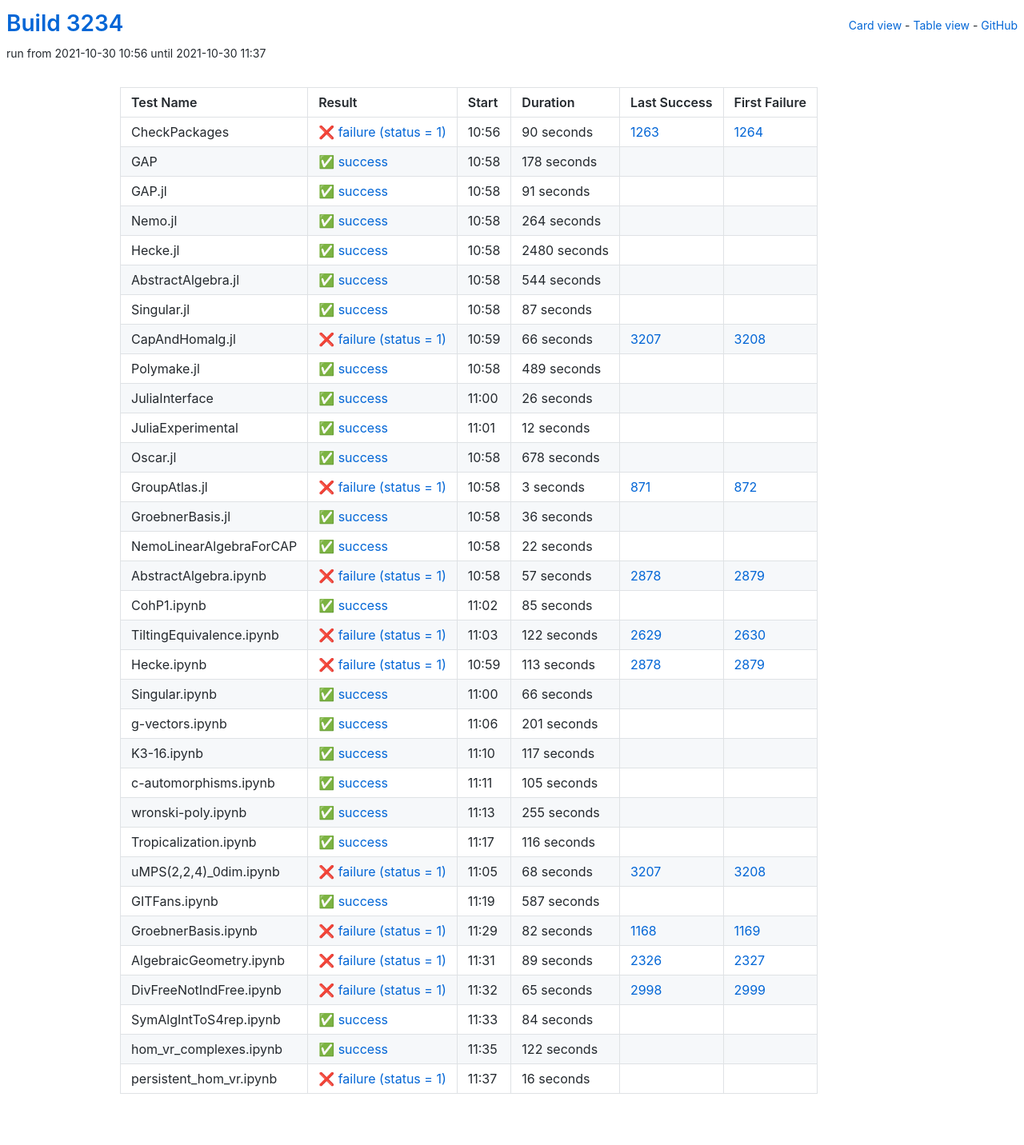
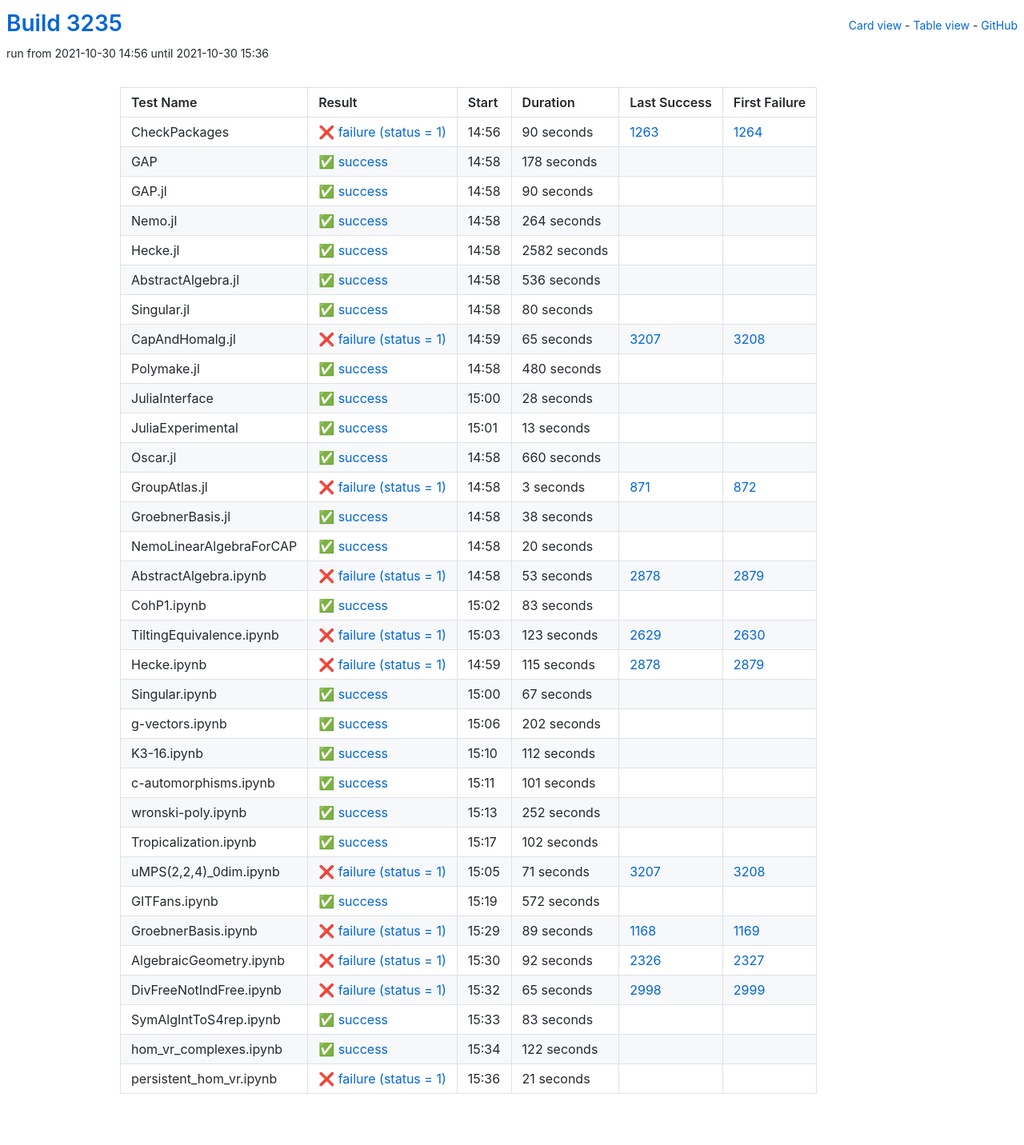
Before and after one commit to oscar-system/oscar-ci-status-stable, a Jekyll site: the page built from table.html, in a window 1280 px wide. Shown: the whole page at 80% size. Built offline with Jekyll 4.4.1, drawn with Linux system fonts in a browser that asks for light colours.

Commit message:
Build #3235

```diff
--- a/_data/ci.yml
+++ b/_data/ci.yml
@@ -1,6 +1,6 @@
 ---
-build: 3234
-build_url: https://oscarci.mathematik.uni-kl.de/job/oscar-stable/3234/
+build: 3235
+build_url: https://oscarci.mathematik.uni-kl.de/job/oscar-stable/3235/
 job: oscar-stable
 organization: oscar-system
 repo: oscar-ci-status-stable
@@ -8,8 +8,8 @@ repourl: https://github.com/oscar-system/oscar-ci-status-stable
 tests:
 - name: CheckPackages
   id: checkpackages
-  log: https://oscarci.mathematik.uni-kl.de/job/oscar-stable/3234/artifact/logs/build-3234/CheckPackages.log
-  start: 2021-10-30 10:56
+  log: https://oscarci.mathematik.uni-kl.de/job/oscar-stable/3235/artifact/logs/build-3235/CheckPackages.log
+  start: 2021-10-30 14:56
   success: false
   exitcode: 1
   status: failure
@@ -20,8 +20,8 @@ tests:
   first_failure_url: https://oscarci.mathematik.uni-kl.de/job/oscar-stable/1264/
 - name: GAP
   id: gap
-  log: https://oscarci.mathematik.uni-kl.de/job/oscar-stable/3234/artifact/logs/build-3234/GAP.log
-  start: 2021-10-30 10:58
+  log: https://oscarci.mathematik.uni-kl.de/job/oscar-stable/3235/artifact/logs/build-3235/GAP.log
+  start: 2021-10-30 14:58
   success: true
   exitcode: 0
   status: success
@@ -32,20 +32,20 @@ tests:
   first_failure_url:
 - name: GAP.jl
   id: gap-jl
-  log: https://oscarci.mathematik.uni-kl.de/job/oscar-stable/3234/artifact/logs/build-3234/GAP.jl.log
-  start: 2021-10-30 10:58
+  log: https://oscarci.mathematik.uni-kl.de/job/oscar-stable/3235/artifact/logs/build-3235/GAP.jl.log
+  start: 2021-10-30 14:58
   success: true
   exitcode: 0
   status: success
-  duration: 91
+  duration: 90
   last_success: false
   last_success_url:
   first_failure: false
   first_failure_url:
 - name: Nemo.jl
   id: nemo-jl
-  log: https://oscarci.mathematik.uni-kl.de/job/oscar-stable/3234/artifact/logs/build-3234/Nemo.jl.log
-  start: 2021-10-30 10:58
+  log: https://oscarci.mathematik.uni-kl.de/job/oscar-stable/3235/artifact/logs/build-3235/Nemo.jl.log
+  start: 2021-10-30 14:58
   success: true
   exitcode: 0
   status: success
@@ -56,104 +56,104 @@ tests:
   first_failure_url:
 - name: Hecke.jl
   id: hecke-jl
-  log: https://oscarci.mathematik.uni-kl.de/job/oscar-stable/3234/artifact/logs/build-3234/Hecke.jl.log
-  start: 2021-10-30 10:58
+  log: https://oscarci.mathematik.uni-kl.de/job/oscar-stable/3235/artifact/logs/build-3235/Hecke.jl.log
+  start: 2021-10-30 14:58
   success: true
   exitcode: 0
   status: success
-  duration: 2480
+  duration: 2582
   last_success: false
   last_success_url:
   first_failure: false
   first_failure_url:
 - name: AbstractAlgebra.jl
   id: abstractalgebra-jl
-  log: https://oscarci.mathematik.uni-kl.de/job/oscar-stable/3234/artifact/logs/build-3234/AbstractAlgebra.jl.log
-  start: 2021-10-30 10:58
+  log: https://oscarci.mathematik.uni-kl.de/job/oscar-stable/3235/artifact/logs/build-3235/AbstractAlgebra.jl.log
+  start: 2021-10-30 14:58
   success: true
   exitcode: 0
   status: success
-  duration: 544
+  duration: 536
   last_success: false
   last_success_url:
   first_failure: false
   first_failure_url:
 - name: Singular.jl
   id: singular-jl
-  log: https://oscarci.mathematik.uni-kl.de/job/oscar-stable/3234/artifact/logs/build-3234/Singular.jl.log
-  start: 2021-10-30 10:58
+  log: https://oscarci.mathematik.uni-kl.de/job/oscar-stable/3235/artifact/logs/build-3235/Singular.jl.log
+  start: 2021-10-30 14:58
   success: true
   exitcode: 0
   status: success
-  duration: 87
+  duration: 80
   last_success: false
   last_success_url:
   first_failure: false
   first_failure_url:
 - name: CapAndHomalg.jl
   id: capandhomalg-jl
-  log: https://oscarci.mathematik.uni-kl.de/job/oscar-stable/3234/artifact/logs/build-3234/CapAndHomalg.jl.log
-  start: 2021-10-30 10:59
+  log: https://oscarci.mathematik.uni-kl.de/job/oscar-stable/3235/artifact/logs/build-3235/CapAndHomalg.jl.log
+  start: 2021-10-30 14:59
   success: false
   exitcode: 1
   status: failure
-  duration: 66
+  duration: 65
   last_success: 3207
   last_success_url: https://oscarci.mathematik.uni-kl.de/job/oscar-stable/3207/
   first_failure: 3208
   first_failure_url: https://oscarci.mathematik.uni-kl.de/job/oscar-stable/3208/
 - name: Polymake.jl
   id: polymake-jl
-  log: https://oscarci.mathematik.uni-kl.de/job/oscar-stable/3234/artifact/logs/build-3234/Polymake.jl.log
-  start: 2021-10-30 10:58
+  log: https://oscarci.mathematik.uni-kl.de/job/oscar-stable/3235/artifact/logs/build-3235/Polymake.jl.log
+  start: 2021-10-30 14:58
   success: true
   exitcode: 0
   status: success
-  duration: 489
+  duration: 480
   last_success: false
   last_success_url:
   first_failure: false
   first_failure_url:
 - name: JuliaInterface
   id: juliainterface
-  log: https://oscarci.mathematik.uni-kl.de/job/oscar-stable/3234/artifact/logs/build-3234/JuliaInterface.log
-  start: 2021-10-30 11:00
+  log: https://oscarci.mathematik.uni-kl.de/job/oscar-stable/3235/artifact/logs/build-3235/JuliaInterface.log
+  start: 2021-10-30 15:00
   success: true
   exitcode: 0
   status: success
-  duration: 26
+  duration: 28
   last_success: false
   last_success_url:
   first_failure: false
   first_failure_url:
 - name: JuliaExperimental
   id: juliaexperimental
-  log: https://oscarci.mathematik.uni-kl.de/job/oscar-stable/3234/artifact/logs/build-3234/JuliaExperimental.log
-  start: 2021-10-30 11:01
+  log: https://oscarci.mathematik.uni-kl.de/job/oscar-stable/3235/artifact/logs/build-3235/JuliaExperimental.log
+  start: 2021-10-30 15:01
   success: true
   exitcode: 0
   status: success
-  duration: 12
+  duration: 13
   last_success: false
   last_success_url:
   first_failure: false
   first_failure_url:
 - name: Oscar.jl
   id: oscar-jl
-  log: https://oscarci.mathematik.uni-kl.de/job/oscar-stable/3234/artifact/logs/build-3234/Oscar.jl.log
-  start: 2021-10-30 10:58
+  log: https://oscarci.mathematik.uni-kl.de/job/oscar-stable/3235/artifact/logs/build-3235/Oscar.jl.log
+  start: 2021-10-30 14:58
   success: true
   exitcode: 0
   status: success
-  duration: 678
+  duration: 660
   last_success: false
   last_success_url:
   first_failure: false
   first_failure_url:
 - name: GroupAtlas.jl
   id: groupatlas-jl
-  log: https://oscarci.mathematik.uni-kl.de/job/oscar-stable/3234/artifact/logs/build-3234/GroupAtlas.jl.log
-  start: 2021-10-30 10:58
+  log: https://oscarci.mathematik.uni-kl.de/job/oscar-stable/3235/artifact/logs/build-3235/GroupAtlas.jl.log
+  start: 2021-10-30 14:58
   success: false
   exitcode: 1
   status: failure
@@ -164,200 +164,200 @@ tests:
   first_failure_url: https://oscarci.mathematik.uni-kl.de/job/oscar-stable/872/
 - name: GroebnerBasis.jl
   id: groebnerbasis-jl
-  log: https://oscarci.mathematik.uni-kl.de/job/oscar-stable/3234/artifact/logs/build-3234/GroebnerBasis.jl.log
-  start: 2021-10-30 10:58
+  log: https://oscarci.mathematik.uni-kl.de/job/oscar-stable/3235/artifact/logs/build-3235/GroebnerBasis.jl.log
+  start: 2021-10-30 14:58
   success: true
   exitcode: 0
   status: success
-  duration: 36
+  duration: 38
   last_success: false
   last_success_url:
   first_failure: false
   first_failure_url:
 - name: NemoLinearAlgebraForCAP
   id: nemolinearalgebraforcap
-  log: https://oscarci.mathematik.uni-kl.de/job/oscar-stable/3234/artifact/logs/build-3234/NemoLinearAlgebraForCAP.log
-  start: 2021-10-30 10:58
+  log: https://oscarci.mathematik.uni-kl.de/job/oscar-stable/3235/artifact/logs/build-3235/NemoLinearAlgebraForCAP.log
+  start: 2021-10-30 14:58
   success: true
   exitcode: 0
   status: success
-  duration: 22
+  duration: 20
   last_success: false
   last_success_url:
   first_failure: false
   first_failure_url:
 - name: AbstractAlgebra.ipynb
   id: abstractalgebra-ipynb
-  log: https://oscarci.mathematik.uni-kl.de/job/oscar-stable/3234/artifact/logs/build-3234/AbstractAlgebra.ipynb.log
-  start: 2021-10-30 10:58
+  log: https://oscarci.mathematik.uni-kl.de/job/oscar-stable/3235/artifact/logs/build-3235/AbstractAlgebra.ipynb.log
+  start: 2021-10-30 14:58
   success: false
   exitcode: 1
   status: failure
-  duration: 57
+  duration: 53
   last_success: 2878
   last_success_url: https://oscarci.mathematik.uni-kl.de/job/oscar-stable/2878/
   first_failure: 2879
   first_failure_url: https://oscarci.mathematik.uni-kl.de/job/oscar-stable/2879/
 - name: CohP1.ipynb
   id: cohp1-ipynb
-  log: https://oscarci.mathematik.uni-kl.de/job/oscar-stable/3234/artifact/logs/build-3234/CohP1.ipynb.log
-  start: 2021-10-30 11:02
+  log: https://oscarci.mathematik.uni-kl.de/job/oscar-stable/3235/artifact/logs/build-3235/CohP1.ipynb.log
+  start: 2021-10-30 15:02
   success: true
   exitcode: 0
   status: success
-  duration: 85
+  duration: 83
   last_success: false
   last_success_url:
   first_failure: false
   first_failure_url:
 - name: TiltingEquivalence.ipynb
   id: tiltingequivalence-ipynb
-  log: https://oscarci.mathematik.uni-kl.de/job/oscar-stable/3234/artifact/logs/build-3234/TiltingEquivalence.ipynb.log
-  start: 2021-10-30 11:03
+  log: https://oscarci.mathematik.uni-kl.de/job/oscar-stable/3235/artifact/logs/build-3235/TiltingEquivalence.ipynb.log
+  start: 2021-10-30 15:03
   success: false
   exitcode: 1
   status: failure
-  duration: 122
+  duration: 123
   last_success: 2629
   last_success_url: https://oscarci.mathematik.uni-kl.de/job/oscar-stable/2629/
   first_failure: 2630
   first_failure_url: https://oscarci.mathematik.uni-kl.de/job/oscar-stable/2630/
 - name: Hecke.ipynb
   id: hecke-ipynb
-  log: https://oscarci.mathematik.uni-kl.de/job/oscar-stable/3234/artifact/logs/build-3234/Hecke.ipynb.log
-  start: 2021-10-30 10:59
+  log: https://oscarci.mathematik.uni-kl.de/job/oscar-stable/3235/artifact/logs/build-3235/Hecke.ipynb.log
+  start: 2021-10-30 14:59
   success: false
   exitcode: 1
   status: failure
-  duration: 113
+  duration: 115
   last_success: 2878
   last_success_url: https://oscarci.mathematik.uni-kl.de/job/oscar-stable/2878/
   first_failure: 2879
   first_failure_url: https://oscarci.mathematik.uni-kl.de/job/oscar-stable/2879/
 - name: Singular.ipynb
   id: singular-ipynb
-  log: https://oscarci.mathematik.uni-kl.de/job/oscar-stable/3234/artifact/logs/build-3234/Singular.ipynb.log
-  start: 2021-10-30 11:00
+  log: https://oscarci.mathematik.uni-kl.de/job/oscar-stable/3235/artifact/logs/build-3235/Singular.ipynb.log
+  start: 2021-10-30 15:00
   success: true
   exitcode: 0
   status: success
-  duration: 66
+  duration: 67
   last_success: false
   last_success_url:
   first_failure: false
   first_failure_url:
 - name: g-vectors.ipynb
   id: g-vectors-ipynb
-  log: https://oscarci.mathematik.uni-kl.de/job/oscar-stable/3234/artifact/logs/build-3234/g-vectors.ipynb.log
-  start: 2021-10-30 11:06
+  log: https://oscarci.mathematik.uni-kl.de/job/oscar-stable/3235/artifact/logs/build-3235/g-vectors.ipynb.log
+  start: 2021-10-30 15:06
   success: true
   exitcode: 0
   status: success
-  duration: 201
+  duration: 202
   last_success: false
   last_success_url:
   first_failure: false
   first_failure_url:
 - name: K3-16.ipynb
   id: k3-16-ipynb
-  log: https://oscarci.mathematik.uni-kl.de/job/oscar-stable/3234/artifact/logs/build-3234/K3-16.ipynb.log
-  start: 2021-10-30 11:10
+  log: https://oscarci.mathematik.uni-kl.de/job/oscar-stable/3235/artifact/logs/build-3235/K3-16.ipynb.log
+  start: 2021-10-30 15:10
   success: true
   exitcode: 0
   status: success
-  duration: 117
+  duration: 112
   last_success: false
   last_success_url:
   first_failure: false
   first_failure_url:
 - name: c-automorphisms.ipynb
   id: c-automorphisms-ipynb
-  log: https://oscarci.mathematik.uni-kl.de/job/oscar-stable/3234/artifact/logs/build-3234/c-automorphisms.ipynb.log
-  start: 2021-10-30 11:11
+  log: https://oscarci.mathematik.uni-kl.de/job/oscar-stable/3235/artifact/logs/build-3235/c-automorphisms.ipynb.log
+  start: 2021-10-30 15:11
   success: true
   exitcode: 0
   status: success
-  duration: 105
+  duration: 101
   last_success: false
   last_success_url:
   first_failure: false
   first_failure_url:
 - name: wronski-poly.ipynb
   id: wronski-poly-ipynb
-  log: https://oscarci.mathematik.uni-kl.de/job/oscar-stable/3234/artifact/logs/build-3234/wronski-poly.ipynb.log
-  start: 2021-10-30 11:13
+  log: https://oscarci.mathematik.uni-kl.de/job/oscar-stable/3235/artifact/logs/build-3235/wronski-poly.ipynb.log
+  start: 2021-10-30 15:13
   success: true
   exitcode: 0
   status: success
-  duration: 255
+  duration: 252
   last_success: false
   last_success_url:
   first_failure: false
   first_failure_url:
 - name: Tropicalization.ipynb
   id: tropicalization-ipynb
-  log: https://oscarci.mathematik.uni-kl.de/job/oscar-stable/3234/artifact/logs/build-3234/Tropicalization.ipynb.log
-  start: 2021-10-30 11:17
+  log: https://oscarci.mathematik.uni-kl.de/job/oscar-stable/3235/artifact/logs/build-3235/Tropicalization.ipynb.log
+  start: 2021-10-30 15:17
   success: true
   exitcode: 0
   status: success
-  duration: 116
+  duration: 102
   last_success: false
   last_success_url:
   first_failure: false
   first_failure_url:
 - name: uMPS(2,2,4)_0dim.ipynb
   id: umps-2-2-4-0dim-ipynb
-  log: https://oscarci.mathematik.uni-kl.de/job/oscar-stable/3234/artifact/logs/build-3234/uMPS-2-2-4-_0dim.ipynb.log
-  start: 2021-10-30 11:05
+  log: https://oscarci.mathematik.uni-kl.de/job/oscar-stable/3235/artifact/logs/build-3235/uMPS-2-2-4-_0dim.ipynb.log
+  start: 2021-10-30 15:05
   success: false
   exitcode: 1
   status: failure
-  duration: 68
+  duration: 71
   last_success: 3207
   last_success_url: https://oscarci.mathematik.uni-kl.de/job/oscar-stable/3207/
   first_failure: 3208
   first_failure_url: https://oscarci.mathematik.uni-kl.de/job/oscar-stable/3208/
 - name: GITFans.ipynb
   id: gitfans-ipynb
-  log: https://oscarci.mathematik.uni-kl.de/job/oscar-stable/3234/artifact/logs/build-3234/GITFans.ipynb.log
-  start: 2021-10-30 11:19
+  log: https://oscarci.mathematik.uni-kl.de/job/oscar-stable/3235/artifact/logs/build-3235/GITFans.ipynb.log
+  start: 2021-10-30 15:19
   success: true
   exitcode: 0
   status: success
-  duration: 587
+  duration: 572
   last_success: false
   last_success_url:
   first_failure: false
   first_failure_url:
 - name: GroebnerBasis.ipynb
   id: groebnerbasis-ipynb
-  log: https://oscarci.mathematik.uni-kl.de/job/oscar-stable/3234/artifact/logs/build-3234/GroebnerBasis.ipynb.log
-  start: 2021-10-30 11:29
+  log: https://oscarci.mathematik.uni-kl.de/job/oscar-stable/3235/artifact/logs/build-3235/GroebnerBasis.ipynb.log
+  start: 2021-10-30 15:29
   success: false
   exitcode: 1
   status: failure
-  duration: 82
+  duration: 89
   last_success: 1168
   last_success_url: https://oscarci.mathematik.uni-kl.de/job/oscar-stable/1168/
   first_failure: 1169
   first_failure_url: https://oscarci.mathematik.uni-kl.de/job/oscar-stable/1169/
 - name: AlgebraicGeometry.ipynb
   id: algebraicgeometry-ipynb
-  log: https://oscarci.mathematik.uni-kl.de/job/oscar-stable/3234/artifact/logs/build-3234/AlgebraicGeometry.ipynb.log
-  start: 2021-10-30 11:31
+  log: https://oscarci.mathematik.uni-kl.de/job/oscar-stable/3235/artifact/logs/build-3235/AlgebraicGeometry.ipynb.log
+  start: 2021-10-30 15:30
   success: false
   exitcode: 1
   status: failure
-  duration: 89
+  duration: 92
   last_success: 2326
   last_success_url: https://oscarci.mathematik.uni-kl.de/job/oscar-stable/2326/
   first_failure: 2327
   first_failure_url: https://oscarci.mathematik.uni-kl.de/job/oscar-stable/2327/
 - name: DivFreeNotIndFree.ipynb
   id: divfreenotindfree-ipynb
-  log: https://oscarci.mathematik.uni-kl.de/job/oscar-stable/3234/artifact/logs/build-3234/DivFreeNotIndFree.ipynb.log
-  start: 2021-10-30 11:32
+  log: https://oscarci.mathematik.uni-kl.de/job/oscar-stable/3235/artifact/logs/build-3235/DivFreeNotIndFree.ipynb.log
+  start: 2021-10-30 15:32
   success: false
   exitcode: 1
   status: failure
@@ -368,20 +368,20 @@ tests:
   first_failure_url: https://oscarci.mathematik.uni-kl.de/job/oscar-stable/2999/
 - name: SymAlgIntToS4rep.ipynb
   id: symalginttos4rep-ipynb
-  log: https://oscarci.mathematik.uni-kl.de/job/oscar-stable/3234/artifact/logs/build-3234/SymAlgIntToS4rep.ipynb.log
-  start: 2021-10-30 11:33
+  log: https://oscarci.mathematik.uni-kl.de/job/oscar-stable/3235/artifact/logs/build-3235/SymAlgIntToS4rep.ipynb.log
+  start: 2021-10-30 15:33
   success: true
   exitcode: 0
   status: success
-  duration: 84
+  duration: 83
   last_success: false
   last_success_url:
   first_failure: false
   first_failure_url:
 - name: hom_vr_complexes.ipynb
   id: hom-vr-complexes-ipynb
-  log: https://oscarci.mathematik.uni-kl.de/job/oscar-stable/3234/artifact/logs/build-3234/hom_vr_complexes.ipynb.log
-  start: 2021-10-30 11:35
+  log: https://oscarci.mathematik.uni-kl.de/job/oscar-stable/3235/artifact/logs/build-3235/hom_vr_complexes.ipynb.log
+  start: 2021-10-30 15:34
   success: true
   exitcode: 0
   status: success
@@ -392,12 +392,12 @@ tests:
   first_failure_url:
 - name: persistent_hom_vr.ipynb
   id: persistent-hom-vr-ipynb
-  log: https://oscarci.mathematik.uni-kl.de/job/oscar-stable/3234/artifact/logs/build-3234/persistent_hom_vr.ipynb.log
-  start: 2021-10-30 11:37
+  log: https://oscarci.mathematik.uni-kl.de/job/oscar-stable/3235/artifact/logs/build-3235/persistent_hom_vr.ipynb.log
+  start: 2021-10-30 15:36
   success: false
   exitcode: 1
   status: failure
-  duration: 16
+  duration: 21
   last_success: false
   last_success_url:
   first_failure: false
```
Also changed, not shown: README.md.
